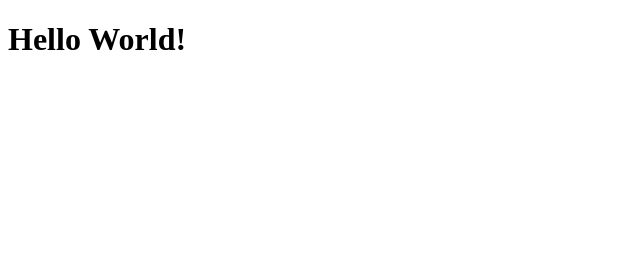
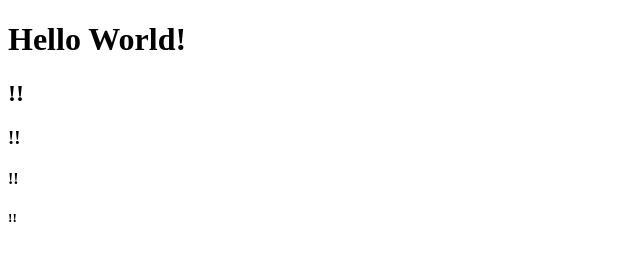
Before and after one commit to mogaldev/try-on-jenkins, a plain HTML site: page TryOnJenkinsPrject/WebContent/index.html in a window 1280 px wide. Shown: the full height of the page, 0-640 px from the left. Drawn offline with Linux system fonts and the light colour scheme.

Commit message:
as gal madar?

```diff
--- a/TryOnJenkinsPrject/WebContent/index.html
+++ b/TryOnJenkinsPrject/WebContent/index.html
@@ -5,6 +5,6 @@
 <title>Insert title here</title>
 </head>
 <body>
-	<h1>Hello World!</h1>
+	<h1>Hello World!</h1><h2>!!</h2><h3>!!</h3><h4>!!</h4><h5>!!</h5>
 </body>
 </html>
```
